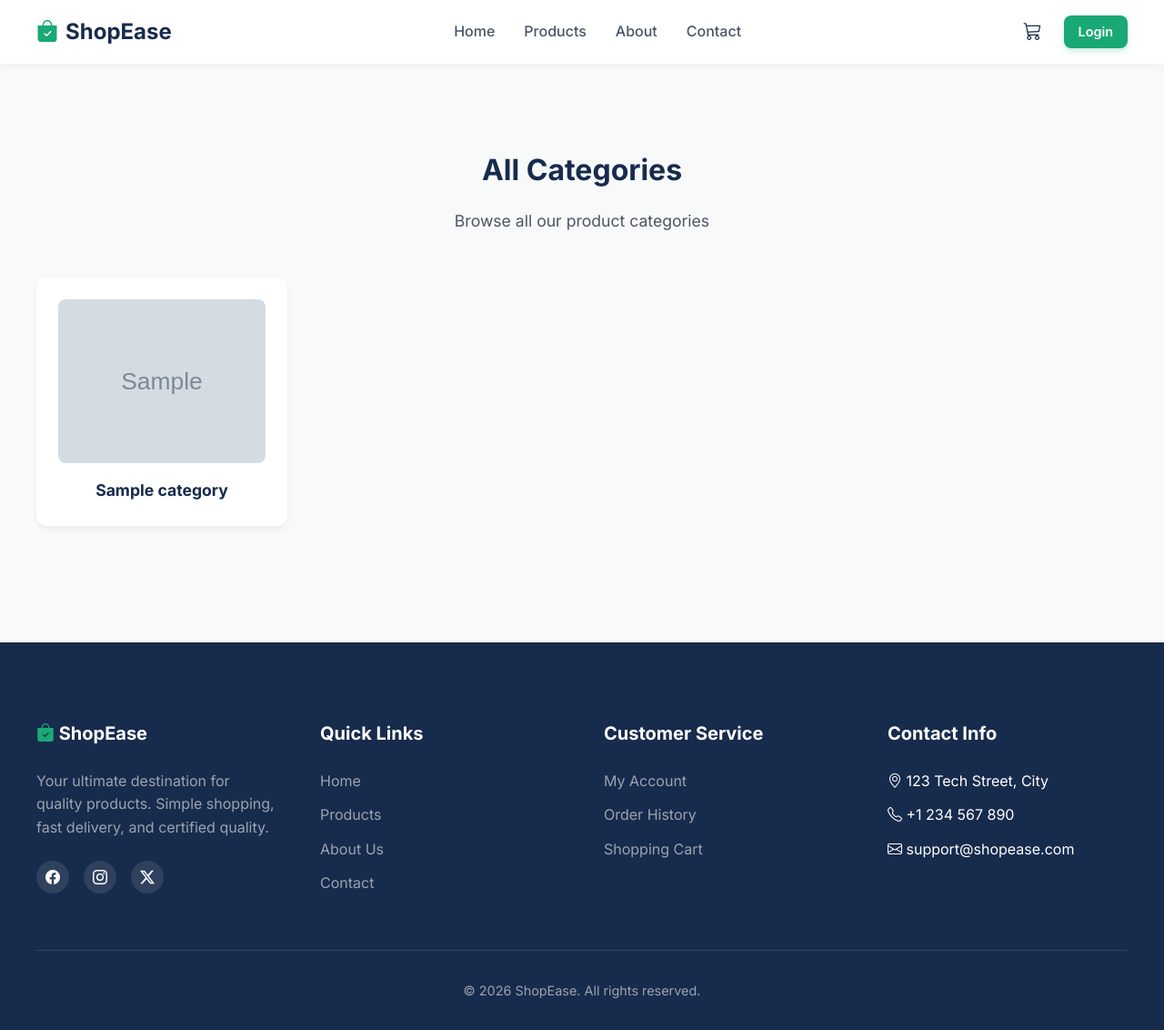
After one commit to ahmedtolba481/E-Commerce-Management-System, a PHP site: page /pages/categories/index.php in a window 1280 px wide. The commit adds this page. Shown: the whole page at 91% size. Run offline with PHP 8.4, Linux system fonts and the light colour scheme; tables that the repository leaves empty hold one stand-in row (values such as "Sample post"); grey boxes marked "Sample" are stand-in pictures.

Commit message:
categories and products

```diff
--- a/assets/css/style.css
+++ b/assets/css/style.css
@@ -63,43 +63,86 @@ h1, h2, h3, h4, h5, h6 {
 }
 
 /* Category Card */
+/* //////////////////////////////////// */
+
+/* Category Card */
+
 .category-card {
     text-align: center;
     background: var(--white);
+
     padding: 1.5rem;
+
     border-radius: 12px;
+
     box-shadow: 0 4px 6px rgba(0,0,0,0.05);
-    transition: transform 0.2s ease, box-shadow 0.2s ease;
+
+    transition: transform 0.2s ease,
+                box-shadow 0.2s ease;
+
     display: block;
+
     text-decoration: none;
+
     color: var(--dark);
+
+    height: 100%;
+
+    box-sizing: border-box;
 }
+
 
 .category-card:hover {
     transform: translateY(-4px);
+
     box-shadow: 0 8px 15px rgba(0,0,0,0.1);
 }
+
 
 .category-image {
     height: 180px;
     width: 100%;
+
     display: flex;
+
     align-items: center;
     justify-content: center;
+
     margin-bottom: 1rem;
+
     overflow: hidden;
+
+    border-radius: 8px;
+
+    background: var(--background);
 }
 
+
 .category-image img {
+    width: 100%;
     height: 100%;
-    width: 100%;
+
     object-fit: cover;
+
+    display: block;
+
     border-radius: 8px;
+
     transition: transform 0.2s ease;
 }
 
+
 .category-card:hover .category-image img {
     transform: scale(1.03);
+}
+
+
+.category-card h3 {
+    margin: 0;
+
+    color: var(--dark);
+
+    font-size: 1.1rem;
 }
 
 /* Product Card */
--- a/pages/cart/index.php
+++ b/pages/cart/index.php
@@ -1,4 +1,5 @@
 <?php
+
 include "../../config/database.php";
 include "../../includes/header.php";
 include "../../includes/navbar.php";
--- /dev/null
+++ b/pages/categories/index.php
@@ -0,0 +1,68 @@
+<?php
+include "../../config/database.php";
+include "../../includes/header.php";
+include "../../includes/navbar.php";
+?>
+
+<section class="section">
+
+    <div class="container">
+
+        <div class="section-title">
+            <h2>All Categories</h2>
+            <p>Browse all our product categories</p>
+        </div>
+
+        <div class="row">
+
+            <?php
+            $categoryQuery = "SELECT * FROM categories ORDER BY id ASC";
+            $categoryResult = mysqli_query($conn, $categoryQuery);
+
+            if ($categoryResult && mysqli_num_rows($categoryResult) > 0) {
+
+                while ($category = mysqli_fetch_assoc($categoryResult)) {
+
+                    $image = !empty($category['image'])
+                        ? $category['image']
+                        : 'default.jpg';
+            ?>
+
+                <div class="col-md-3">
+
+                    <a href="/E-Commerce-Management-System/pages/products/index.php?category=<?php echo $category['id']; ?>"
+                       class="category-card">
+
+                        <div class="category-image">
+
+                            <img
+                                src="/E-Commerce-Management-System/assets/images/categories/<?php echo htmlspecialchars($image); ?>"
+                                alt="<?php echo htmlspecialchars($category['name']); ?>"
+                            >
+
+                        </div>
+
+                        <h3>
+                            <?php echo htmlspecialchars($category['name']); ?>
+                        </h3>
+
+                    </a>
+
+                </div>
+
+            <?php
+                }
+            } else {
+                echo "<p style='text-align:center;width:100%;'>No categories found.</p>";
+            }
+            ?>
+
+        </div>
+
+    </div>
+
+</section>
+
+<?php
+include "../../includes/footer.php";
+?>
```
Also changed, not shown: pages/home.php (+43 -12 lines).
